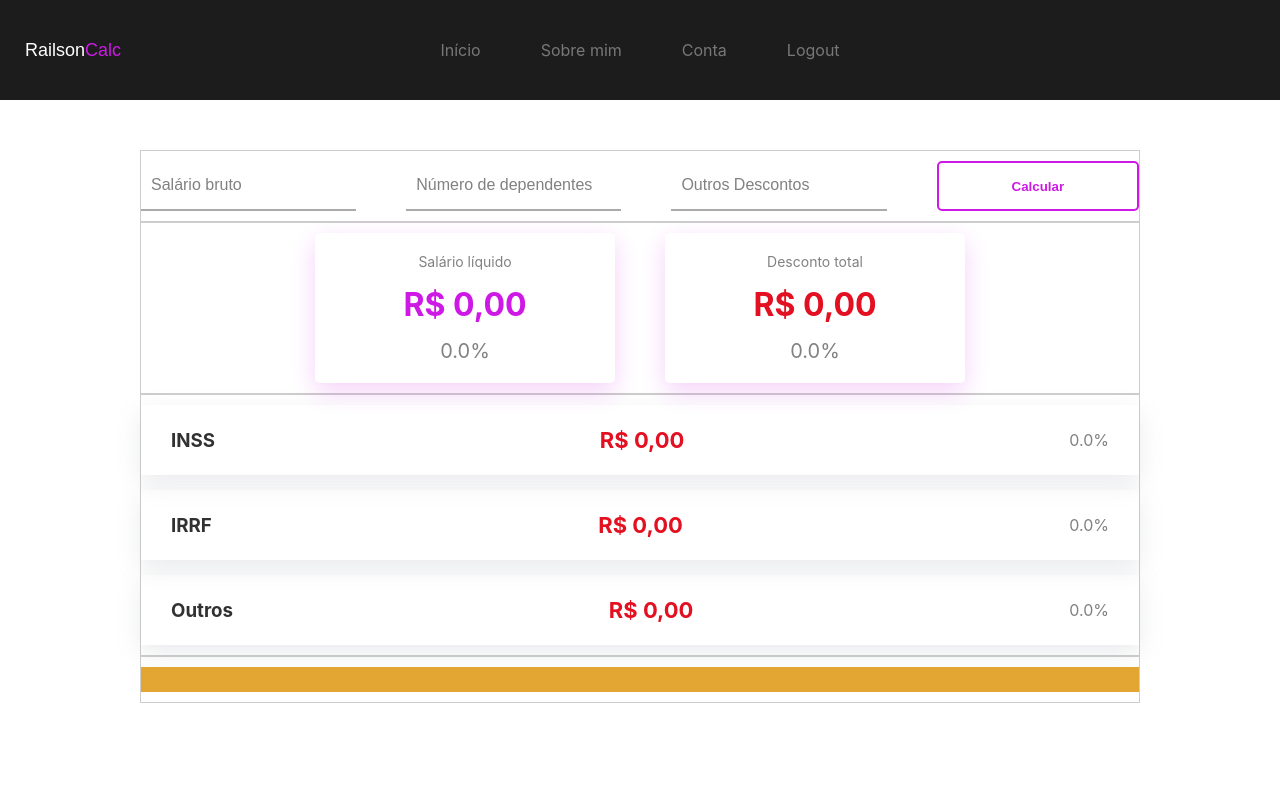
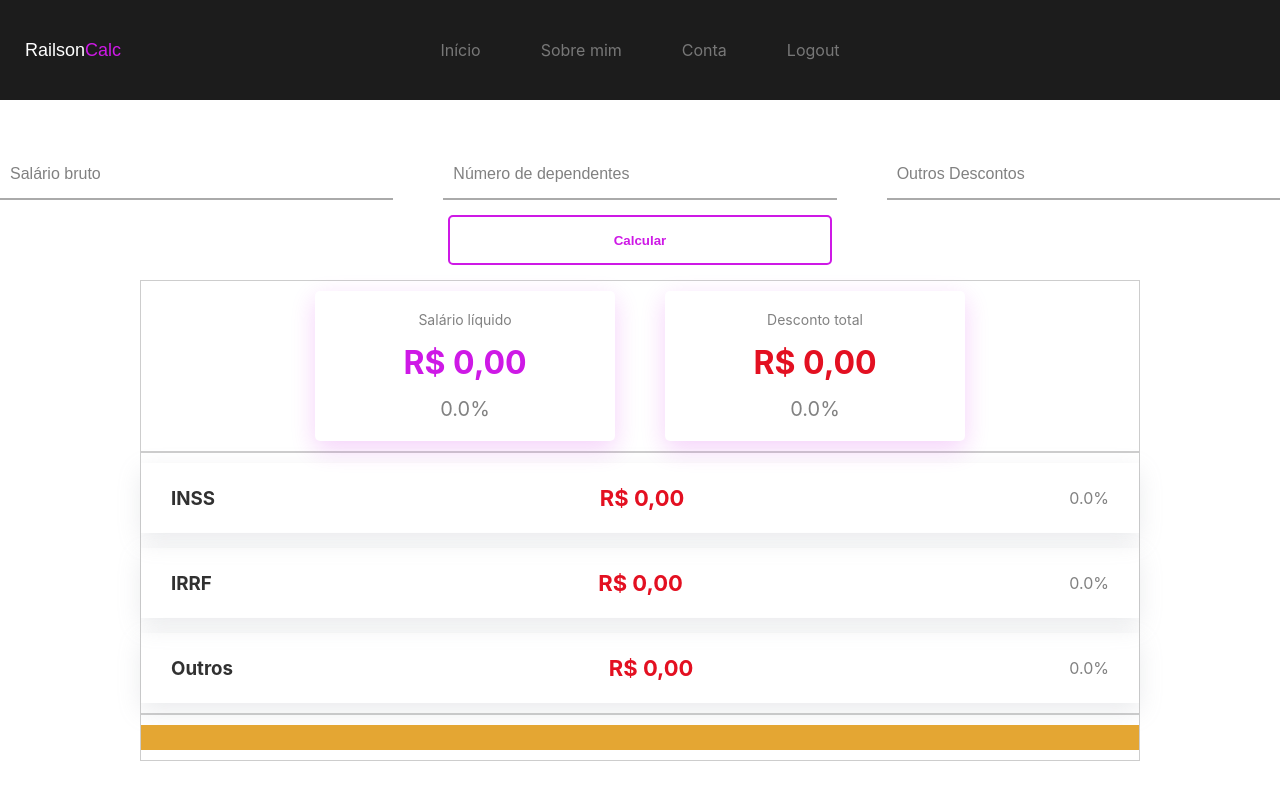
Before and after one commit to railsonrodrigues/react-salary, a React (Create React App) app: page /home in a window 1280 px wide. Built offline with nearby package versions, Linux system fonts and the light colour scheme.

Commit message:
add form styled components

```diff
--- a/src/components/Form/Form.jsx
+++ b/src/components/Form/Form.jsx
@@ -1,16 +1,31 @@
-import React from 'react';
-import './../../globalStyles.css';
+import React from "react";
+import styled from "styled-components";
 
 import Input from "../Input/Input";
 import Button from "../Button/Button";
 
-export default function Form({ onSubmit, className }) {
+const InputWrapper = styled.div`
+  display: flex;
+  margin: 15px 0;
+  gap: 50px;
+`;
+
+const ButtonWrapper = styled.div`
+  width: 30%;
+  margin: 15px auto;
+`;
+
+export default function Form({ onSubmit }) {
   return (
-    <form onSubmit={onSubmit} className={className}>
-      <Input id="grossSalary" placeholder="Salário bruto" />
-      <Input id="nDependents" placeholder="Número de dependentes" />
-      <Input id="otherDiscounts" placeholder="Outros Descontos" />
-      <Button value="Calcular" />
+    <form onSubmit={onSubmit}>
+      <InputWrapper>
+        <Input id="grossSalary" placeholder="Salário bruto" />
+        <Input id="nDependents" placeholder="Número de dependentes" />
+        <Input id="otherDiscounts" placeholder="Outros Descontos" />
+      </InputWrapper>
+      <ButtonWrapper>
+        <Button value="Calcular" />
+      </ButtonWrapper>
     </form>
   );
 }
--- a/src/pages/Home/Home.jsx
+++ b/src/pages/Home/Home.jsx
@@ -82,7 +82,7 @@ export default function App() {
   return (
     <>
       <TopMenu pathname={useLocation().pathname} />
-      <Form onSubmit={handleSubmitForm} className="container flexContainer row" />
+      <Form onSubmit={handleSubmitForm} className="container" />
       <div className="container flexContainer row">
         <Card balance title="Salário líquido" value={netSalary} percentage={netSalaryPercent} />
         <Card title="Desconto total" value={totalDiscount} percentage={totalDiscountPercent} />
```
